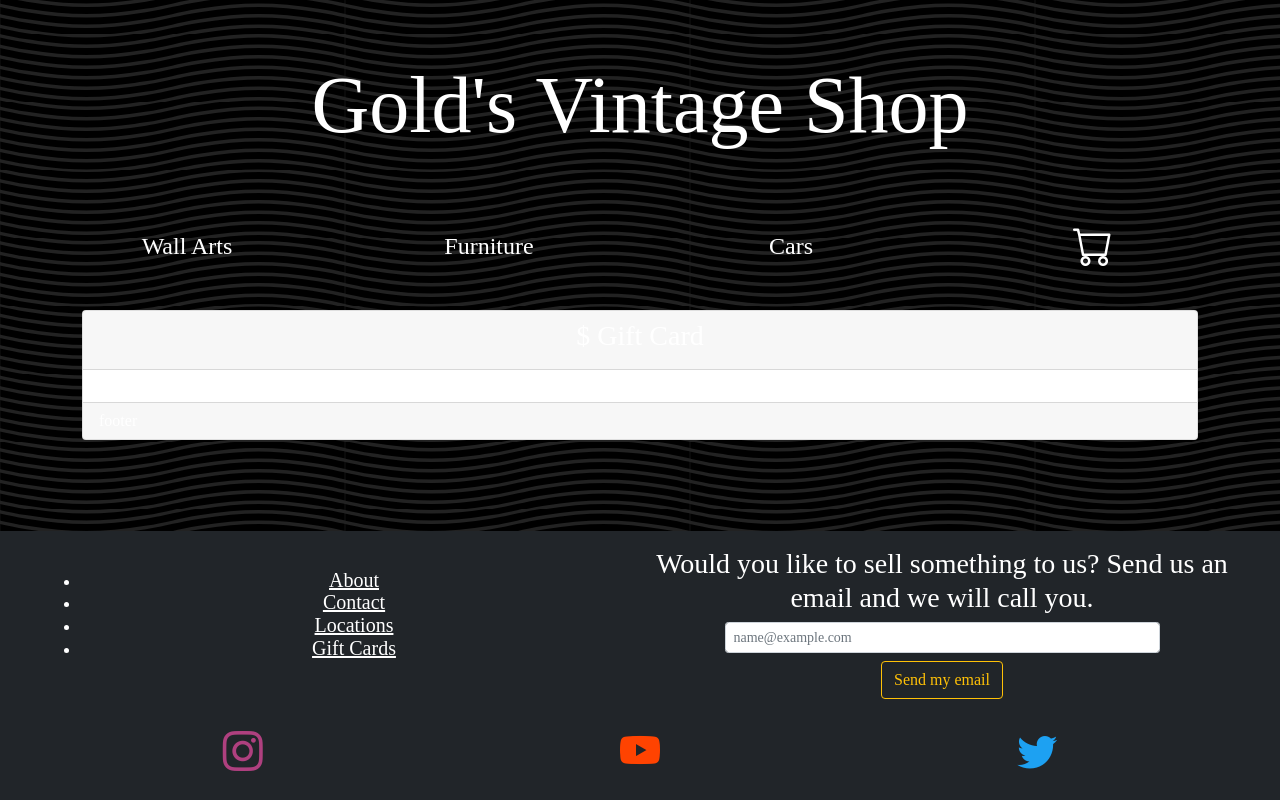
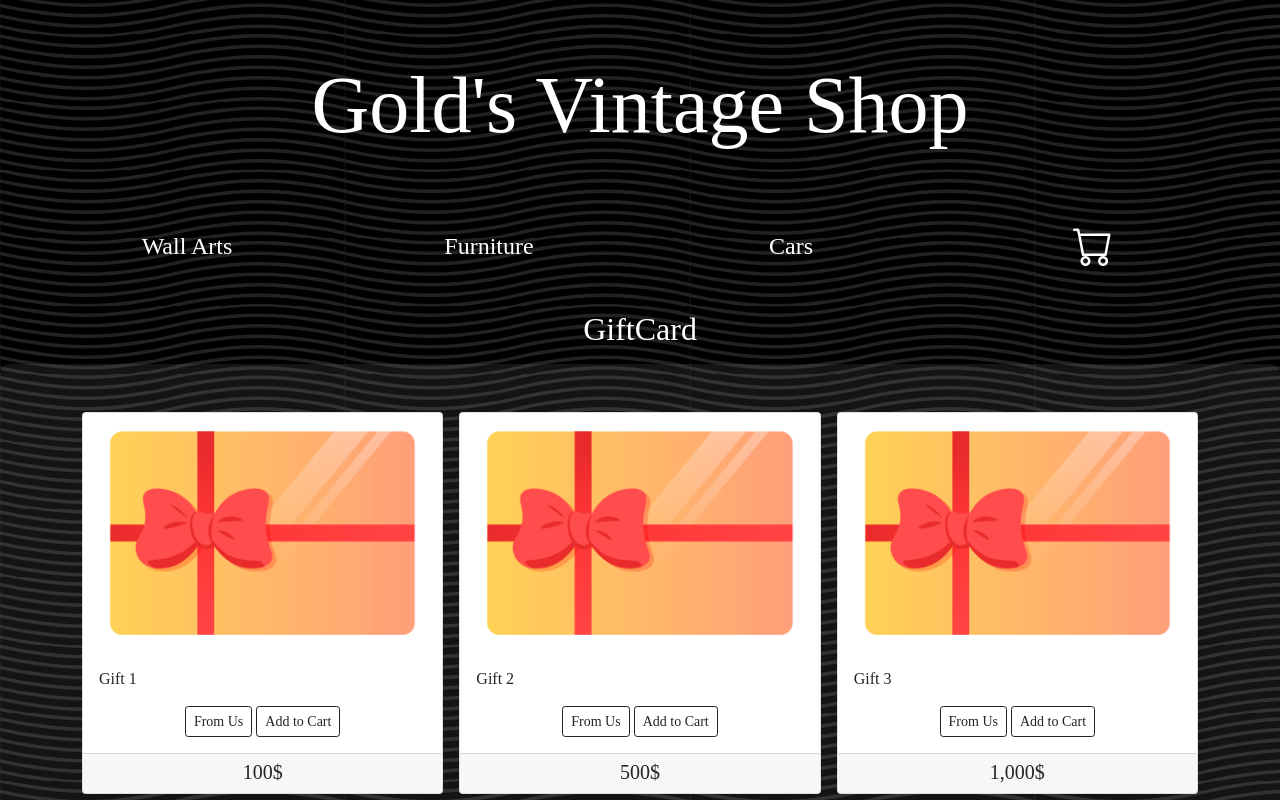
Before and after one commit to De3ph/React-Vintage-Shop, a React (Create React App) app: page /giftCard in a window 1280 px wide. Shown: the top 800 px of the page. Built offline with nearby package versions, Linux system fonts and the light colour scheme; a web font is replaced by a local one.

Commit message:
Footerdaki sayfa düzenlemeleri

```diff
--- a/src/components/Footer.js
+++ b/src/components/Footer.js
@@ -18,9 +18,9 @@ function Footer({bgClass}) {
                     <div className={"col-lg pb-3 ".concat(bgClass)}>
                         <div className={"col ".concat(bgClass)}>
                             <ul className="list list-group-flush text-center">
-                                <li className={"list-group-item".concat(bgClass)}><Link className="text-white fs-5">About</Link></li>
-                                <li className={"list-group-item".concat(bgClass)}><Link className="text-white fs-5">Contact</Link></li>
-                                <li className={"list-group-item".concat(bgClass)}><Link className="text-white fs-5">Locations</Link></li>
+                                <li className={"list-group-item".concat(bgClass)}><Link className="text-white fs-5" to='/About'>About Us</Link></li>
+                                <li className={"list-group-item".concat(bgClass)}><Link className="text-white fs-5" to='/Contact'>Contact</Link></li>
+                                <li className={"list-group-item".concat(bgClass)}><Link className="text-white fs-5" to='/Locations'>Locations</Link></li>
                                 <li className={"list-group-item".concat(bgClass)}><Link className="text-white fs-5" to='/GiftCard'>Gift Cards</Link></li>
                             </ul>
                         </div>
--- /dev/null
+++ b/src/db/GiftCard_datas.js
@@ -0,0 +1,36 @@
+import giftCard from '../images/giftCard/giftCard.jpg'
+
+export const GiftCard_datas = [
+    {
+        'itemId': 0,
+        'imageLink': giftCard,
+        'itemText': 'Gift 1',
+        'sellerName': 'From Us',
+        'itemPrice': '100',
+        'itemCategory': 'GiftCard',
+    },
+    {
+        'itemId': 1,
+        'imageLink': giftCard,
+        'itemText': 'Gift 2',
+        'sellerName': 'From Us',
+        'itemPrice': '500',
+        'itemCategory': 'GiftCard',
+    },
+    {
+        'itemId': 2,
+        'imageLink': giftCard,
+        'itemText': 'Gift 3',
+        'sellerName': 'From Us',
+        'itemPrice': '1,000',
+        'itemCategory': 'GiftCard',
+    },
+    {
+        'itemId': 3,
+        'imageLink': giftCard,
+        'itemText': 'Gift 4',
+        'sellerName': 'From Us',
+        'itemPrice': '10,000',
+        'itemCategory': 'GiftCard',
+    },
+]
--- a/src/pages/GiftCard.js
+++ b/src/pages/GiftCard.js
@@ -1,24 +1,14 @@
-function GiftCard({amount}) {
+import ItemTable from "../components/ItemTable";
+import {GiftCard_datas} from "../db/GiftCard_datas"
+
+function GiftCard({addToCart}) {
+
     return (
         <main>
-            <div className="container">
-                <div class='card'>
-                    <div class='card-header'>
-                        <h3 class='fs-3 text-center'>{amount}$ Gift Card</h3>
-                    </div>
-
-                    <div class='card-body'>
-
-                    </div>
-
-                    <div className='card-footer'>
-footer
-                    </div>
-                </div>
-            </div>
-
+            <h2 className="text-center pb-2 animate__animated animate__lightSpeedInLeft">GiftCard</h2>
+            <ItemTable addToCart={addToCart} items={GiftCard_datas}></ItemTable>
         </main>
-     );
+    );
 }
 
 export default GiftCard;
--- /dev/null
+++ b/src/pages/Locations.js
@@ -0,0 +1 @@
+tdtcfvgbhnjmklöşçş
```
Also changed, not shown: src/pages/About.js (added, +9 -0 lines), src/pages/Contact.js (added, +24 -0 lines), src/images/giftCard/giftCard.jpg (added).
